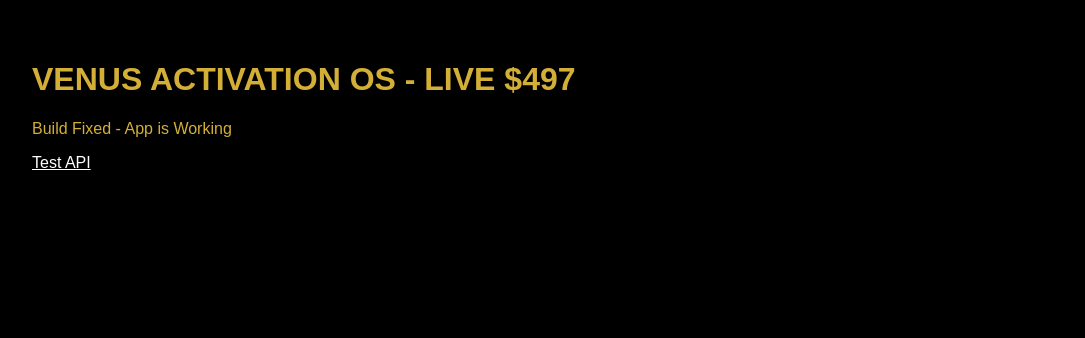
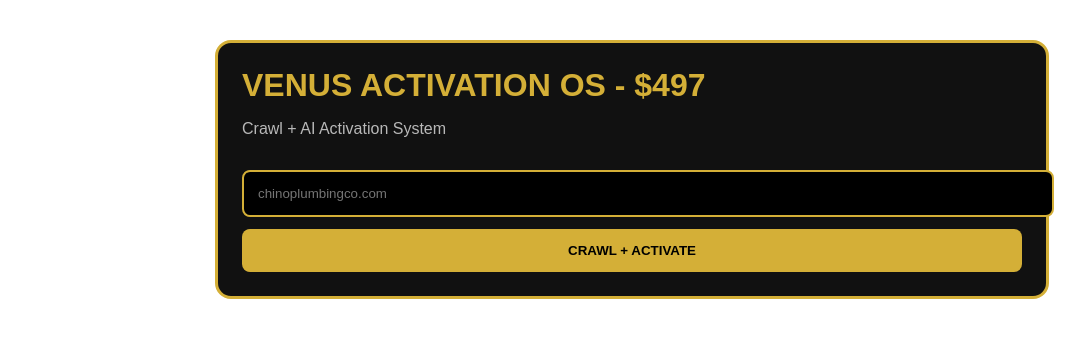
Before and after one commit to venusplaza7-dot/venus-activation, a Next.js app: page / in a window 1280 px wide. Shown: the top 338 px of the page, without its empty margins (8-1093 px from the left). Built offline with nearby package versions, Linux system fonts and the light colour scheme.

Commit message:
Refactor Page component with state management

```diff
--- a/app/page.js
+++ b/app/page.js
@@ -1,9 +1,28 @@
-export default function Page() {
+'use client';
+import {useState} from 'react';
+export default function Page(){
+  const[d,setD]=useState('');
+  const[j,setJ]=useState(null);
+  const[l,setL]=useState(false);
   return (
-    <div style={{padding:40,background:'#000',color:'#D4AF37',fontFamily:'sans-serif',minHeight:'100vh'}}>
-      <h1>VENUS ACTIVATION OS - LIVE $497</h1>
-      <p>Build Fixed - App is Working</p>
-      <a href="/api/crawl?domain=example.com" style={{color:'#fff'}}>Test API</a>
+    <div style={{maxWidth:780,margin:'40px auto',padding:24,border:'3px solid #D4AF37',borderRadius:16,background:'#111',color:'#fff',fontFamily:'sans-serif'}}>
+      <h1 style={{color:'#D4AF37',margin:0}}>VENUS ACTIVATION OS - $497</h1>
+      <p style={{opacity:0.7}}>Crawl + AI Activation System</p>
+      <input value={d} onChange={e=>setD(e.target.value)} placeholder='chinoplumbingco.com' style={{width:'100%',padding:14,background:'#000',color:'#fff',border:'2px solid #D4AF37',borderRadius:8,marginTop:16}}/>
+      <button disabled={l||!d} onClick={async()=>{
+        setL(true);
+        try{
+          const r1=await fetch('/api/crawl?domain='+d);
+          const c=await r1.json();
+          const r2=await fetch('/api/activate?domain='+d);
+          const a=await r2.json();
+          setJ({crawl:c,activation:a});
+        }catch(e){setJ({error:e.message})}
+        setL(false);
+      }} style={{marginTop:12,width:'100%',padding:14,background:'#D4AF37',color:'#000',fontWeight:900,border:0,borderRadius:8,cursor:'pointer'}}>
+        {l?'CRAWLING & ACTIVATING...':'CRAWL + ACTIVATE'}
+      </button>
+      {j&&<pre style={{background:'#000',color:'#0f0',padding:12,marginTop:12,borderRadius:8,overflow:'auto',fontSize:12,whiteSpace:'pre-wrap'}}>{JSON.stringify(j,null,2)}</pre>}
     </div>
-  );
+  )
 }
```
